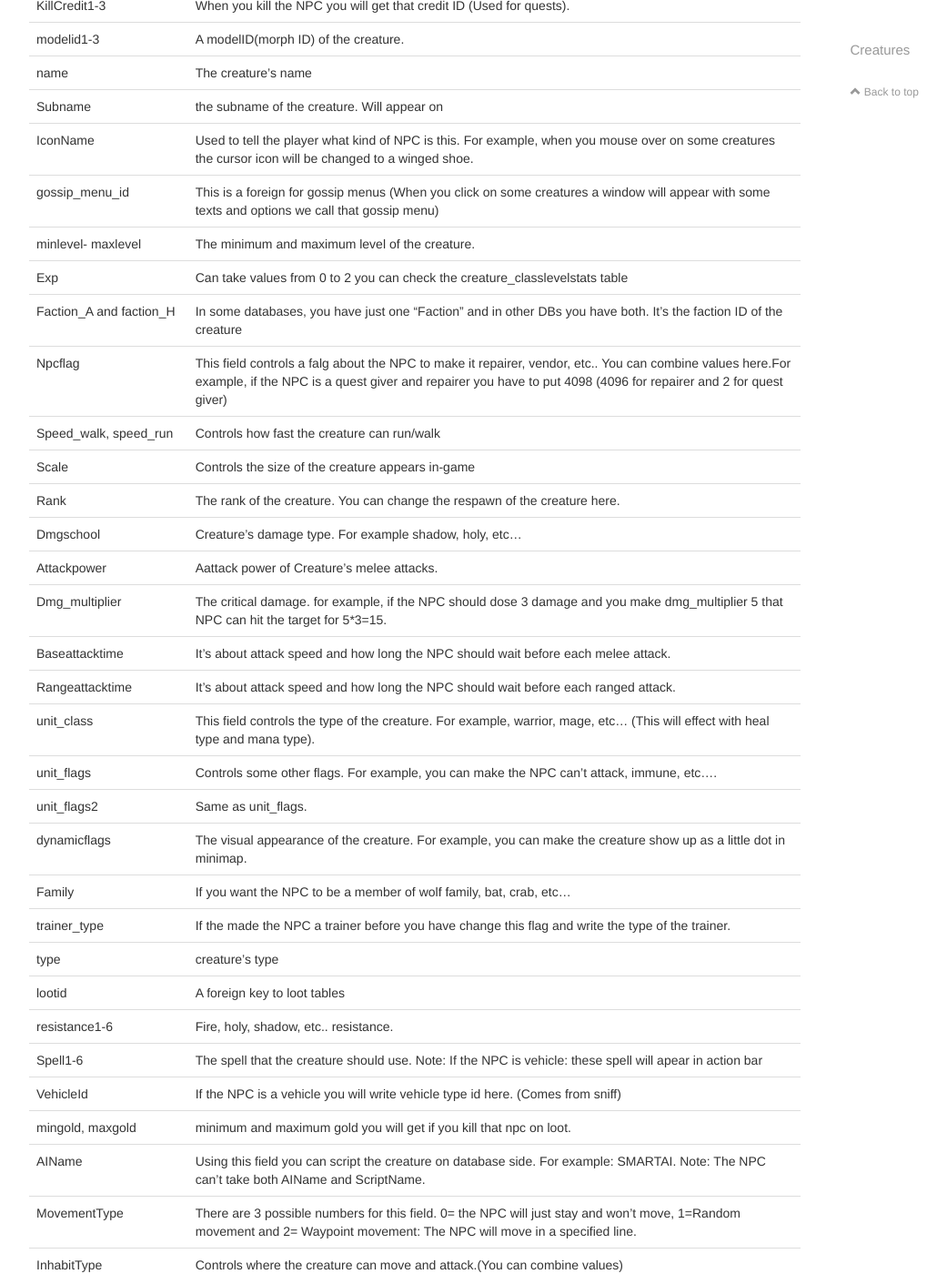
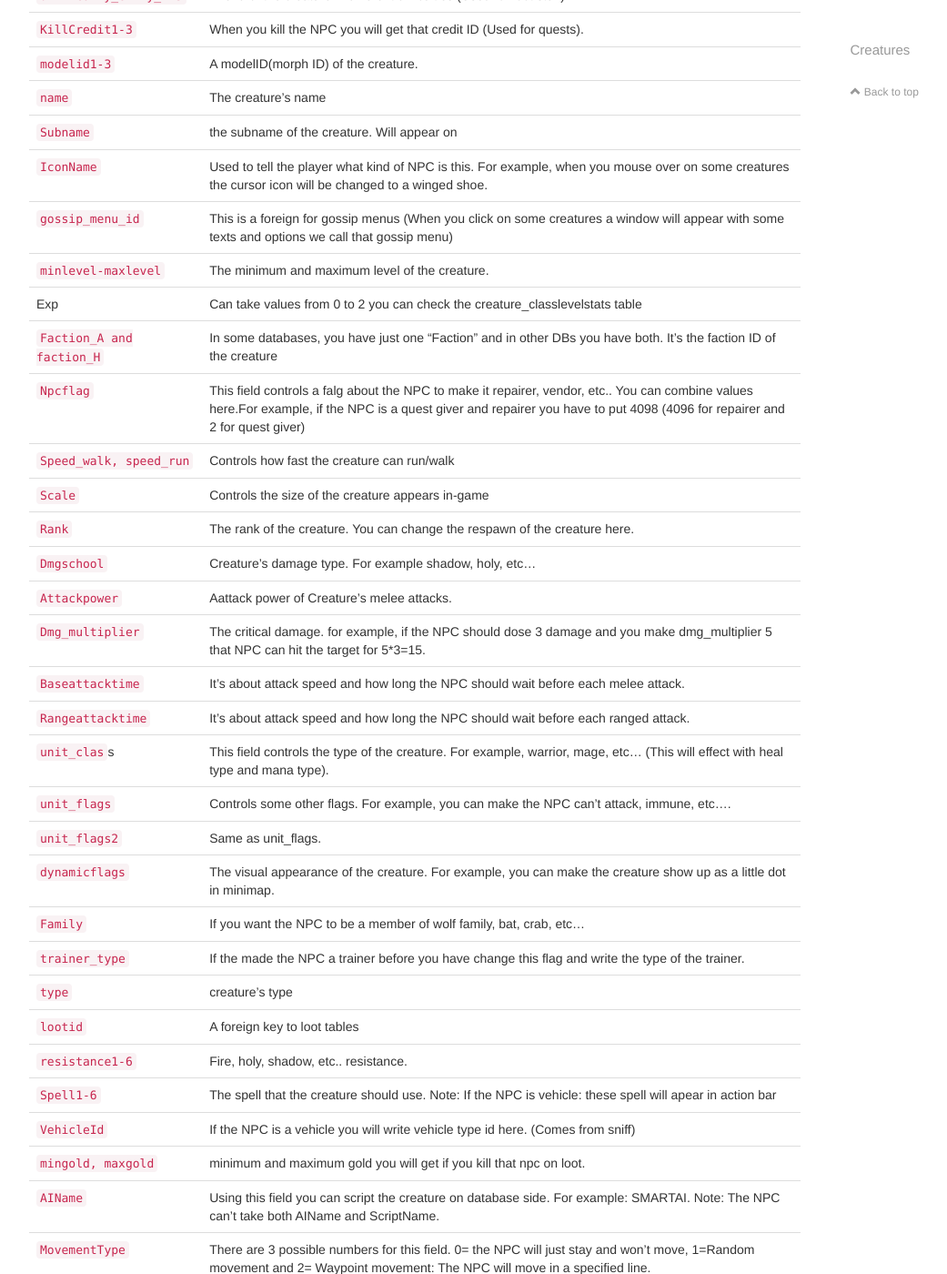
Before and after one commit to MehdiAria/MehdiAria.github.io, a Jekyll site: the page built from world-of-warcraft/creatures.markdown, in a window 1280 px wide and 1400 px high, scrolled down 1659 px. Shown: the whole window at 91% size, without its empty margins (38-1079 px from the left). Built offline with Jekyll 4.4.1, drawn with Linux system fonts in a browser that asks for light colours; nearby versions of some CDN libraries; our own code applies the rules of GitHub Pages for plain Markdown files; comment, search, counter and statistics services are not loaded.

Commit message:
Update creatures.markdown

```diff
--- a/world-of-warcraft/creatures.markdown
+++ b/world-of-warcraft/creatures.markdown
@@ -17,22 +17,22 @@ But remember all data from creature table will overwrite the data on the creatur
 {:.table}
 | Field | Description |
 | ----- | ----------- |
-| guid   | (Primary key) This is a unique number for each spawned creature and we can address the creatures using GUID. **guid can be different in each realm/server** As explained before GUID is auto-fill and you can just leave this field NULL.|
-|   Id   | This is the entry of the NPC. You can find it using.NPC info or in WoWhead. For example, http://www.wowhead.com/npc=56041 Id=56041.|
-|Map| You can find the map number using .gps command in-game.|
-|Spawnmask| Controls under which difficulties the creature is spawned. And you can combine the values here. For example, 2+8=10 so if you put 10 here the npc will be spawned in 25 normal and heroic modes.|
-|phasemask| This field describes all the phases that a creature will appear in. You can change the play's phase by spells. For example, If you get targeted with a spell to change your phase to 1 you only will see NPCs in phase 1, If you're in phase 3, you will see NPCs in phase 2 and phase 1(2+1=3). http://www.wowhead.com/spell=55782/phase-shift-1-foote-steppes|
-|Modelid| ModelID/MorphID of the NPC|
-|Equipment_id| (Foreign key) this field can link your table to |
-|Position_x, position_y, position_z| The exact position of the creature in-game.|
-|Spawntimesecs| The spawn time of the creature (In seconds)|
-|Spawndist| The maximum distance for the creature to walk around with random movements(only works if the creature has MovementType = 1 in creature table or creature_template table)|
-|curhealth| The health that the creature will spawn with.|
-|curmana| The mana that the creature will spawn with.|
-|MovementType| There are 3 possible numbers for this field. 0= the NPC will just stay and won’t move, 1=Random movement and 2= Waypoint movement: The NPC will move in a specified line.|
-|InhabitType| Controls where the creature can move and attack.(You can combine)|
+| `guid`   | (Primary key) This is a unique number for each spawned creature and we can address the creatures using GUID. **guid can be different in each realm/server** As explained before GUID is auto-fill and you can just leave this field NULL.|
+|   `Id`   | This is the entry of the NPC. You can find it using.NPC info or in WoWhead. For example, http://www.wowhead.com/npc=56041 Id=56041.|
+|`Map`| You can find the map number using .gps command in-game.|
+|`Spawnmask`| Controls under which difficulties the creature is spawned. And you can combine the values here. For example, 2+8=10 so if you put 10 here the npc will be spawned in 25 normal and heroic modes.|
+|`phasemask`| This field describes all the phases that a creature will appear in. You can change the play's phase by spells. For example, If you get targeted with a spell to change your phase to 1 you only will see NPCs in phase 1, If you're in phase 3, you will see NPCs in phase 2 and phase 1(2+1=3). http://www.wowhead.com/spell=55782/phase-shift-1-foote-steppes|
+|`Modelid`| ModelID/MorphID of the NPC|
+|`Equipment_id`| (Foreign key) this field can link your table to |
+|`Position_x, position_y, position_z`| The exact position of the creature in-game.|
+|`Spawntimesecs`| The spawn time of the creature (In seconds)|
+|`Spawndist`| The maximum distance for the creature to walk around with random movements(only works if the creature has MovementType = 1 in creature table or creature_template table)|
+|`curhealth`| The health that the creature will spawn with.|
+|`curmana`| The mana that the creature will spawn with.|
+|`MovementType`| There are 3 possible numbers for this field. 0= the NPC will just stay and won’t move, 1=Random movement and 2= Waypoint movement: The NPC will move in a specified line.|
+|`InhabitType`| Controls where the creature can move and attack.(You can combine)|
 |Npcflag/unit_flags/dynamicflags |Some special flags. For example you make the creature to be quest giver with npc falgs. |
-| Map | You can find the map number using .gps command in-game.|
+| `Map` | You can find the map number using .gps command in-game.|
 
 
 ## Creature_template Table.
@@ -41,48 +41,48 @@ This template table has whole the data about one creatures. When you want to add
 {:.table}
 | Field | Description |
 | ----- | ----------- |
-| Entry | (primary key)The NPC ID, just like ID in creature table. Because they are linked. |
-| difficulty_entry_1-3 | The Id of the creature in different difficulties (Used for loot stuff). |
-| KillCredit1-3 | When you kill the NPC you will get that credit ID (Used for quests). |
-| modelid1-3 | A modelID(morph ID) of the creature. |
-| name | The creature's name |
-| Subname | the subname of the creature. Will appear on <Subname here> |
-| IconName | Used to tell the player what kind of NPC is this. For example, when you mouse over on some creatures the cursor icon will be changed to a winged shoe. |
-| gossip_menu_id | This is a foreign for gossip menus (When you click on some creatures a window will appear with some texts and options we call that gossip menu) |
-| minlevel- maxlevel | The minimum and maximum level of the creature. |
+| `Entry` | (primary key)The NPC ID, just like ID in creature table. Because they are linked. |
+| `difficulty_entry_1-3` | The Id of the creature in different difficulties (Used for loot stuff). |
+| `KillCredit1-3` | When you kill the NPC you will get that credit ID (Used for quests). |
+| `modelid1-3` | A modelID(morph ID) of the creature. |
+| `name` | The creature's name |
+| `Subname` | the subname of the creature. Will appear on <Subname here> |
+| `IconName` | Used to tell the player what kind of NPC is this. For example, when you mouse over on some creatures the cursor icon will be changed to a winged shoe. |
+| `gossip_menu_id` | This is a foreign for gossip menus (When you click on some creatures a window will appear with some texts and options we call that gossip menu) |
+| `minlevel-maxlevel` | The minimum and maximum level of the creature. |
 | Exp |  Can take values from 0 to 2 you can check the creature_classlevelstats table |
-| Faction_A and faction_H | In some databases, you have just one "Faction" and in other DBs you have both. It’s the faction ID of the creature |
-| Npcflag | This field controls a falg about the NPC to make it repairer, vendor, etc.. You can combine values here.For example, if the NPC is a quest giver and repairer you have to put 4098 (4096 for repairer and 2 for quest giver) |
-| Speed_walk, speed_run | Controls how fast the creature can run/walk |
-| Scale | Controls the size of the creature appears in-game |
-| Rank | The rank of the creature. You can change the respawn of the creature here. |
-| Dmgschool | Creature's damage type. For example shadow, holy, etc... |
-| Attackpower | Aattack power of Creature's melee attacks. |
-| Dmg_multiplier | The critical damage. for example, if the NPC should dose 3 damage and you make dmg_multiplier 5 that NPC can hit the target for 5*3=15. |
-| Baseattacktime | It's about attack speed and how long the NPC should wait before each melee attack. |
-| Rangeattacktime | It's about attack speed and how long the NPC should wait before each ranged attack. |
-| unit_class | This field controls the type of the creature. For example, warrior, mage, etc... (This will effect with heal type and mana type). |
-| unit_flags | Controls some other flags. For example, you can make the NPC can't attack, immune, etc.... |
-| unit_flags2 | Same as unit_flags. |
-| dynamicflags | The visual appearance of the creature. For example, you can make the creature show up as a little dot in minimap. |
-| Family | If you want the NPC to be a member of wolf family, bat, crab, etc... |
-| trainer_type | If the made the NPC a trainer before you have change this flag and write the type of the trainer. |
-| type | creature's type |
-| lootid | A foreign key to loot tables |
-| resistance1-6 | Fire, holy, shadow, etc.. resistance. |
-| Spell1-6 | The spell that the creature should use. Note: If the NPC is vehicle: these spell will apear in action bar|
-| VehicleId | If the NPC is a vehicle you will write vehicle type id here. (Comes from sniff) |
-| mingold, maxgold | minimum and maximum gold you will get if you kill that npc on loot. |
-| AIName | Using this field you can script the creature on database side. For example: SMARTAI. Note: The NPC can't take both AIName and ScriptName. |
-| MovementType | There are 3 possible numbers for this field. 0= the NPC will just stay and won’t move, 1=Random movement and 2= Waypoint movement: The NPC will move in a specified line. |
-| InhabitType | Controls where the creature can move and attack.(You can combine values) |
-| Health_mod | Used to modify the maximum health points the creature can have. |
-| Mana_mod | Used to modify the maximum mana points the creature can have.  |
-| Armor_mod | Used to modify the  armor of the creature. |
-| RegenHealth | Can take only two values, 0 or 1 if you want to regenerate hp or not |
-| Mechanic_immune_mask | Used to immune the npc on some spells |
-| Flags_extra | Anther flag to make the npc not parry, visible just with .gm on, etc... |
-| ScriptName | The name of the script that this creature uses from core side. Note: The NPC can't take both AIName and ScriptName. |
+| `Faction_A and faction_H` | In some databases, you have just one "Faction" and in other DBs you have both. It’s the faction ID of the creature |
+| `Npcflag` | This field controls a falg about the NPC to make it repairer, vendor, etc.. You can combine values here.For example, if the NPC is a quest giver and repairer you have to put 4098 (4096 for repairer and 2 for quest giver) |
+| `Speed_walk, speed_run` | Controls how fast the creature can run/walk |
+| `Scale` | Controls the size of the creature appears in-game |
+| `Rank` | The rank of the creature. You can change the respawn of the creature here. |
+| `Dmgschool` | Creature's damage type. For example shadow, holy, etc... |
+| `Attackpower` | Aattack power of Creature's melee attacks. |
+| `Dmg_multiplier` | The critical damage. for example, if the NPC should dose 3 damage and you make dmg_multiplier 5 that NPC can hit the target for 5*3=15. |
+| `Baseattacktime` | It's about attack speed and how long the NPC should wait before each melee attack. |
+| `Rangeattacktime` | It's about attack speed and how long the NPC should wait before each ranged attack. |
+| `unit_clas`s | This field controls the type of the creature. For example, warrior, mage, etc... (This will effect with heal type and mana type). |
+| `unit_flags` | Controls some other flags. For example, you can make the NPC can't attack, immune, etc.... |
+| `unit_flags2` | Same as unit_flags. |
+| `dynamicflags` | The visual appearance of the creature. For example, you can make the creature show up as a little dot in minimap. |
+| `Family` | If you want the NPC to be a member of wolf family, bat, crab, etc... |
+| `trainer_type` | If the made the NPC a trainer before you have change this flag and write the type of the trainer. |
+| `type` | creature's type |
+| `lootid` | A foreign key to loot tables |
+| `resistance1-6` | Fire, holy, shadow, etc.. resistance. |
+| `Spell1-6` | The spell that the creature should use. Note: If the NPC is vehicle: these spell will apear in action bar|
+| `VehicleId` | If the NPC is a vehicle you will write vehicle type id here. (Comes from sniff) |
+| `mingold, maxgold` | minimum and maximum gold you will get if you kill that npc on loot. |
+| `AIName` | Using this field you can script the creature on database side. For example: SMARTAI. Note: The NPC can't take both AIName and ScriptName. |
+| `MovementType` | There are 3 possible numbers for this field. 0= the NPC will just stay and won’t move, 1=Random movement and 2= Waypoint movement: The NPC will move in a specified line. |
+| `InhabitType` | Controls where the creature can move and attack.(You can combine values) |
+| `Health_mod` | Used to modify the maximum health points the creature can have. |
+| `Mana_mod` | Used to modify the maximum mana points the creature can have.  |
+| `Armor_mod` | Used to modify the  armor of the creature. |
+| `RegenHealth` | Can take only two values, 0 or 1 if you want to regenerate hp or not |
+| `Mechanic_immune_mask` | Used to immune the npc on some spells |
+| `Flags_extra` | Anther flag to make the npc not parry, visible just with .gm on, etc... |
+| `ScriptName` | The name of the script that this creature uses from core side. Note: The NPC can't take both AIName and ScriptName. |
 
 ## Creature_addon Table
 
```
